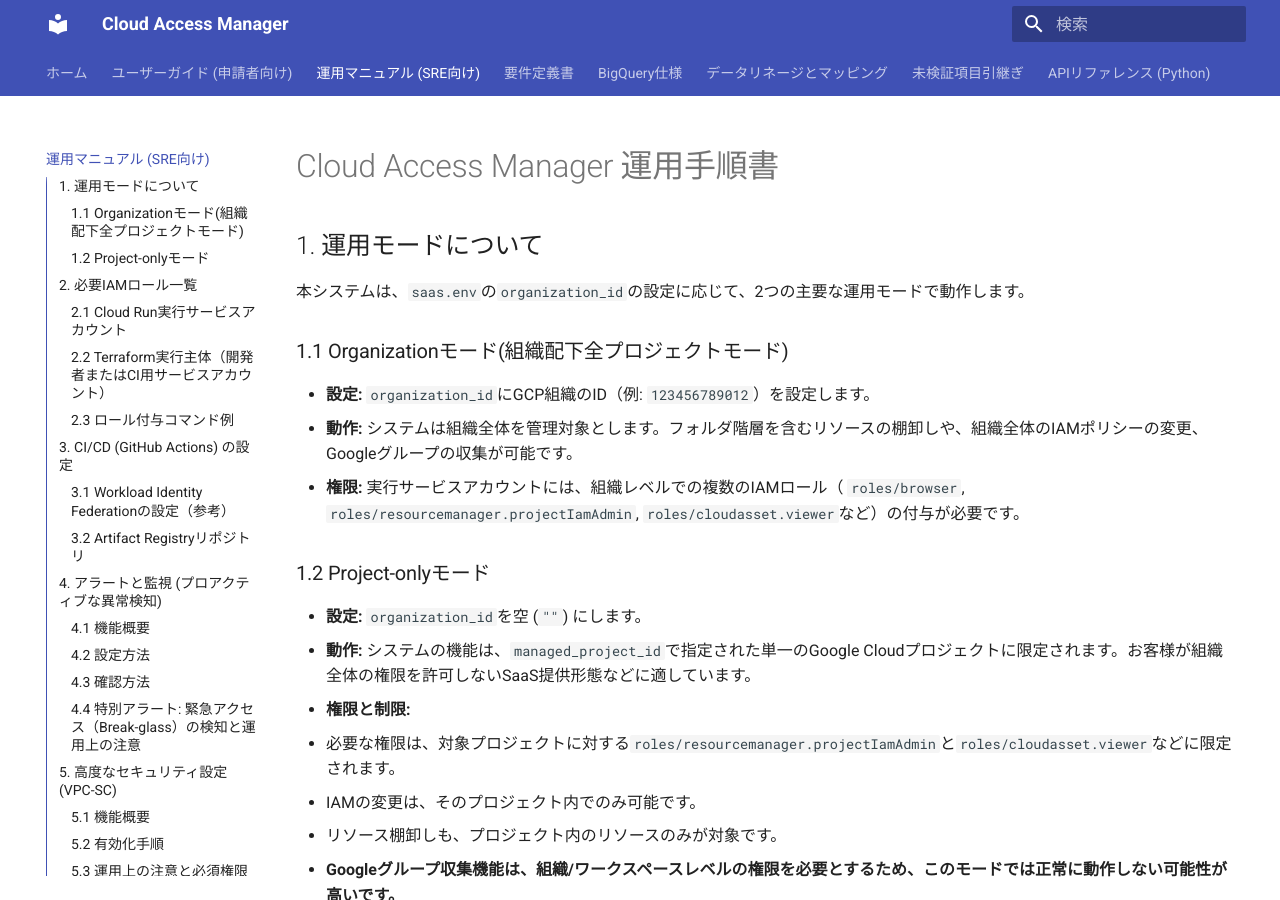
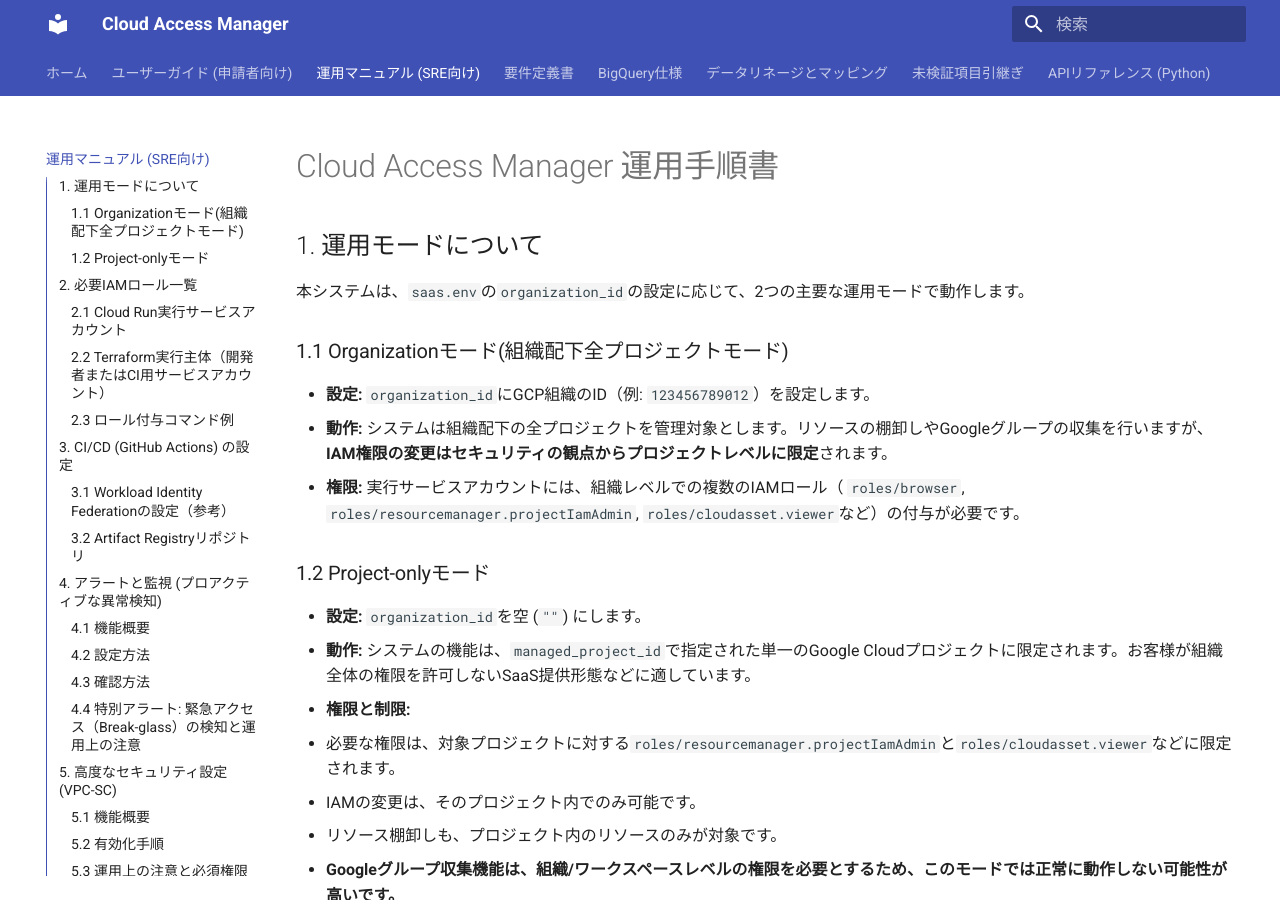
Before and after one commit to ea-Mitsuoka/cloud-access-manager, an MkDocs documentation site: the page built from docs/operations-runbook.md, in a window 1280 px wide and 900 px high. Built offline with MkDocs 1.6.1 and Material for MkDocs 9.7.7, drawn with Linux system fonts in a browser that asks for light colours.

Commit message:
docs: minor documentation fixes

```diff
--- a/docs/operations-runbook.md
+++ b/docs/operations-runbook.md
@@ -7,7 +7,7 @@
 ### 1.1 Organizationモード(組織配下全プロジェクトモード)
 
 - **設定:** `organization_id`にGCP組織のID（例: `123456789012`）を設定します。
-- **動作:** システムは組織全体を管理対象とします。フォルダ階層を含むリソースの棚卸しや、組織全体のIAMポリシーの変更、Googleグループの収集が可能です。
+- **動作:** システムは組織配下の全プロジェクトを管理対象とします。リソースの棚卸しやGoogleグループの収集を行いますが、**IAM権限の変更はセキュリティの観点からプロジェクトレベルに限定**されます。
 - **権限:** 実行サービスアカウントには、組織レベルでの複数のIAMロール（ `roles/browser`, `roles/resourcemanager.projectIamAdmin`, `roles/cloudasset.viewer`など）の付与が必要です。
 
 ### 1.2 Project-onlyモード
```
